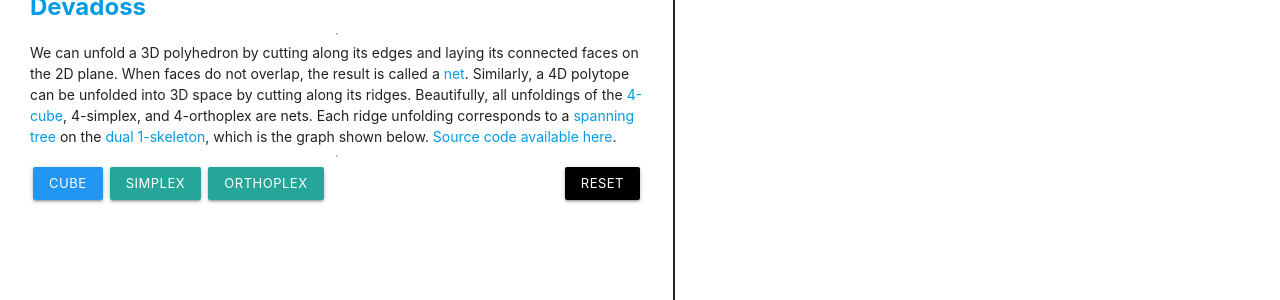
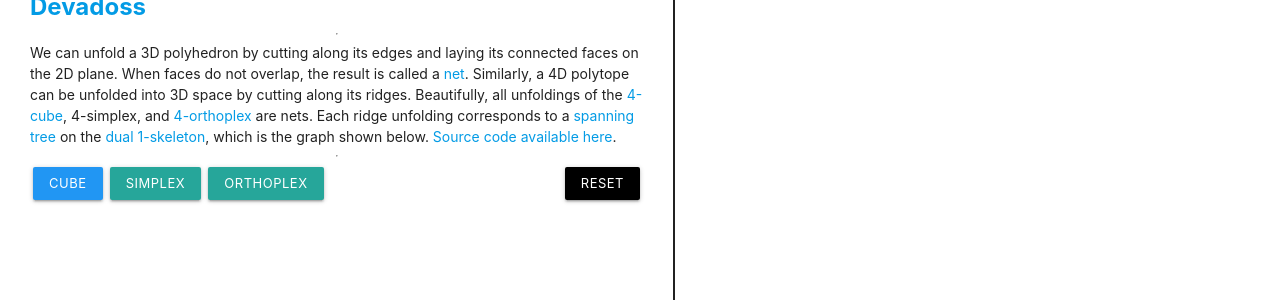
Before and after one commit to samzhang111/samzhang111.github.io, a Jekyll site: the page html/unfolding/index.html, which Jekyll copies as it is, in a window 1280 px wide. Shown: the part 221-521 px from the top of the page. Built offline with Jekyll 4.4.1, drawn with Linux system fonts in a browser that asks for light colours; a script that is not in the unit is left out; part of the change alters nothing that is shown.

```diff
--- a/html/unfolding/index.html
+++ b/html/unfolding/index.html
@@ -19,7 +19,7 @@
             <hr />
                         <div class="subinstructions">
                             We can unfold a 3D polyhedron by cutting along its edges and laying its connected faces on the 2D plane.  When faces do not overlap, the result is called a <a href="https://en.wikipedia.org/wiki/Net_(polyhedron)" target="blank">net</a>.
-                            Similarly, a 4D polytope can be unfolded into 3D space by cutting along its ridges. Beautifully, all unfoldings of the <a href="https://static1.squarespace.com/static/53f62f0fe4b0a7a51b059df3/t/5fd66934dca221526042c6ec/1607887158026/cube-net-EJC.pdf" target="blank">4-cube</a>, 4-simplex, and 4-orthoplex are nets.
+                            Similarly, a 4D polytope can be unfolded into 3D space by cutting along its ridges. Beautifully, all unfoldings of the <a href="https://static1.squarespace.com/static/53f62f0fe4b0a7a51b059df3/t/5fd66934dca221526042c6ec/1607887158026/cube-net-EJC.pdf" target="blank">4-cube</a>, 4-simplex, and <a href="https://satyandevadoss.org/s/orthoplex.pdf" target="blank">4-orthoplex</a> are nets.
                             Each ridge unfolding corresponds to a <a href="https://en.wikipedia.org/wiki/Spanning_tree" target="blank">spanning tree</a> on the <a href="https://en.wikipedia.org/wiki/Dual_polyhedron" target="blank">dual</a> <a href="https://en.wikipedia.org/wiki/N-skeleton" target="blank">1-skeleton</a>, which is the graph shown below.
                             <a href="https://github.com/samzhang111/ridge-unfoldings" target="blank">Source code available here</a>.
                         </div>
```
